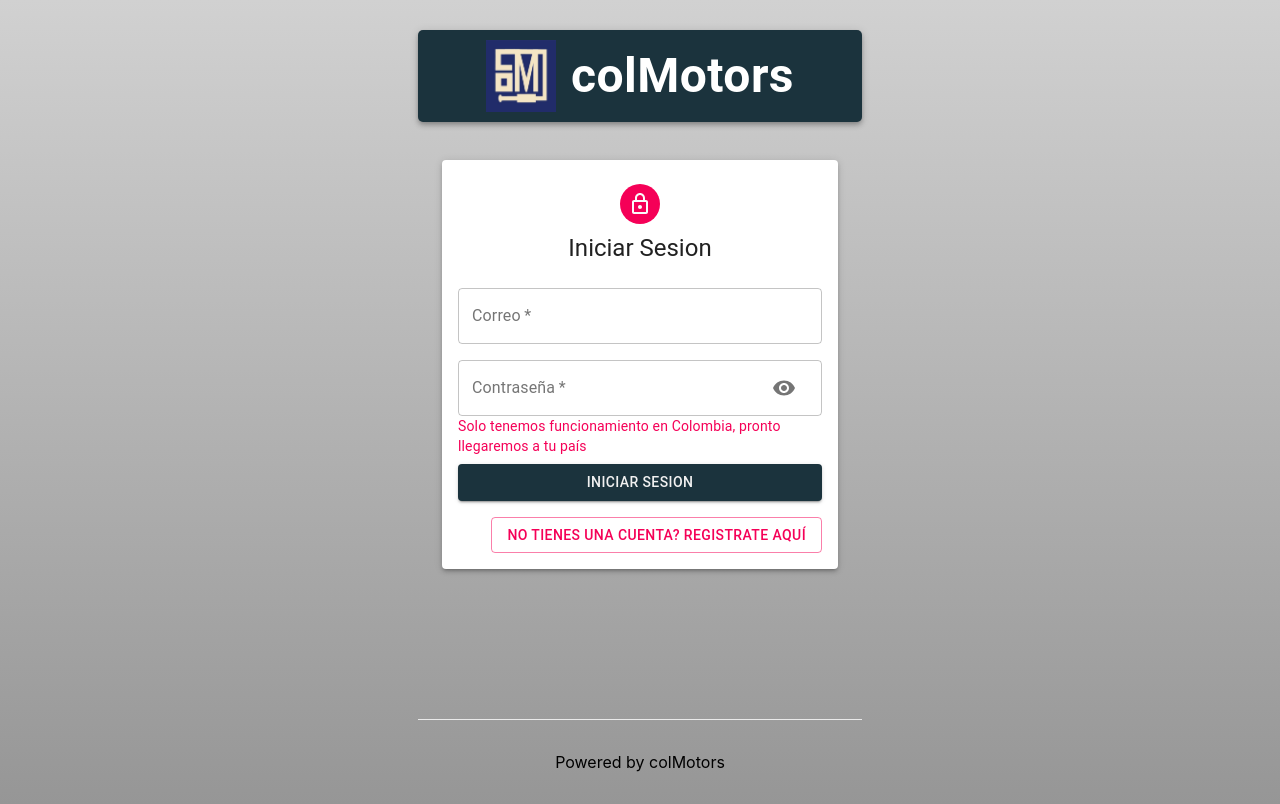
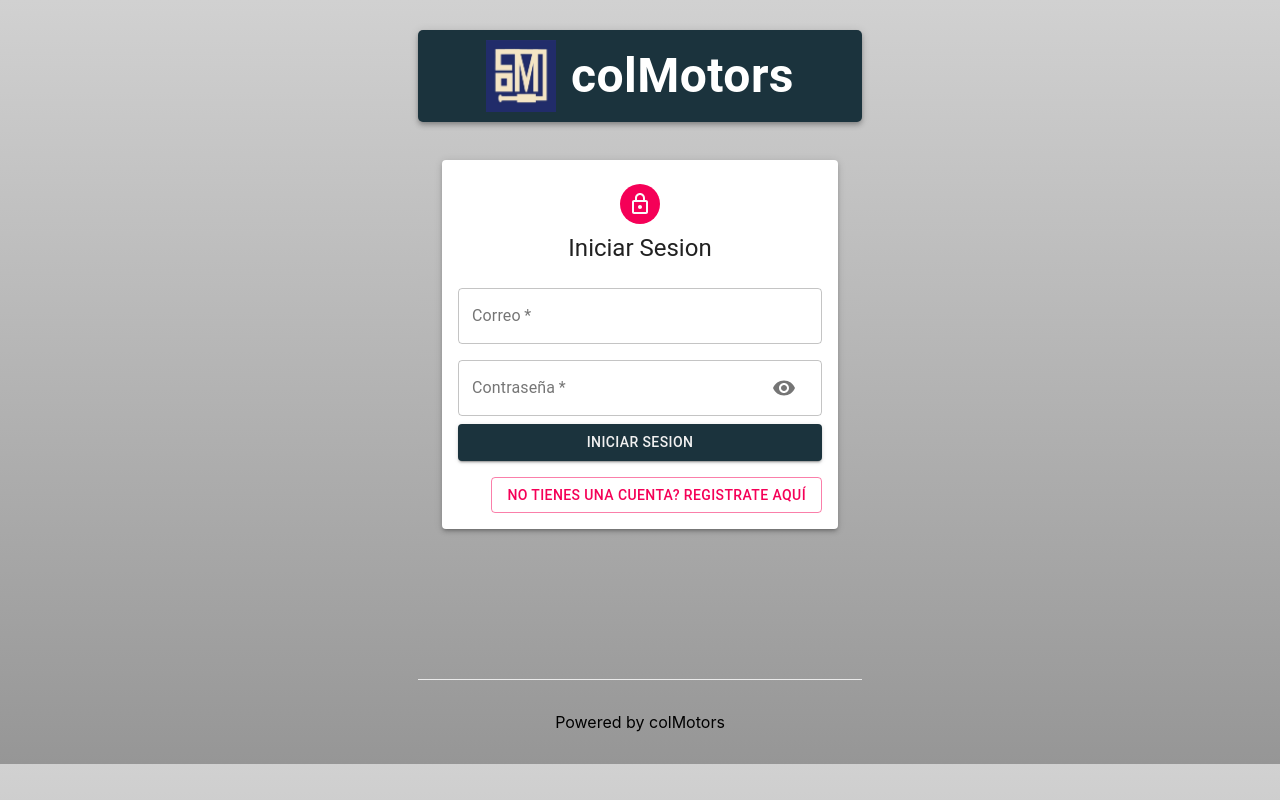
Before and after one commit to SirSantana/colMotors21-04, a Next.js app: page /auth in a window 1280 px wide. Built offline with nearby package versions, Linux system fonts and the light colour scheme.

Commit message:
AjustandoMsgForm

```diff
--- a/components/Auth/index.js
+++ b/components/Auth/index.js
@@ -139,8 +139,9 @@ const SignUp = () => {
               />
             )}
           </Grid>
+                {isSignup &&
           <Typography color='secondary' variant='body2'>Solo tenemos funcionamiento en Colombia, pronto llegaremos a tu país</Typography>
-
+        }
           <Button
             type="submit"
             fullWidth
```
